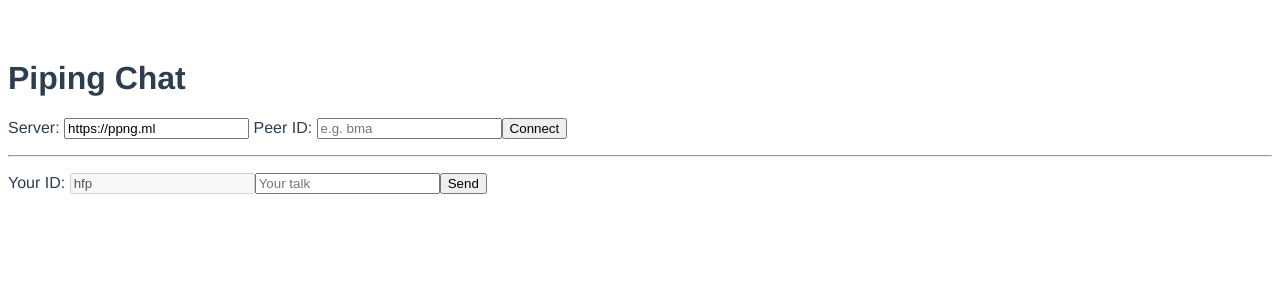
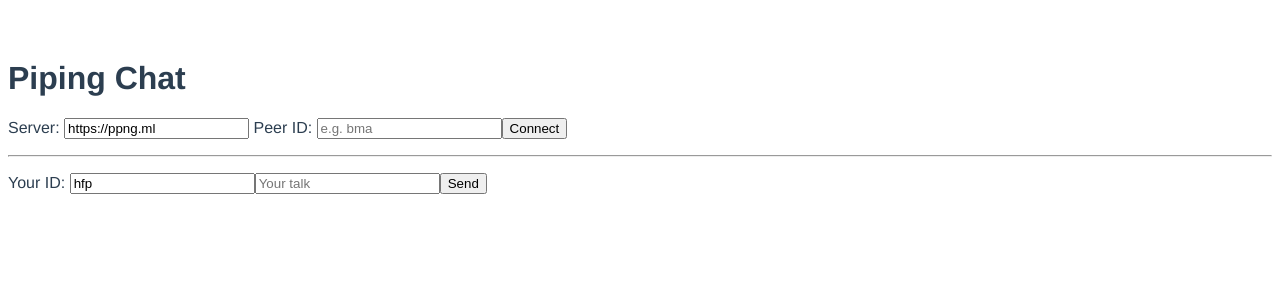
Before and after one commit to nwtgck/piping-chat-web, a Vue app: page / in a window 1280 px wide. Shown: the top 300 px of the page. Built offline with nearby package versions, Linux system fonts and the light colour scheme.

Commit message:
[change] Change talkerId editable

```diff
--- a/src/components/PipingChat.vue
+++ b/src/components/PipingChat.vue
@@ -7,7 +7,7 @@
     </p>
     <hr>
     <p>
-      Your ID: <input type="text" v-bind:value="talkerId" disabled>
+      Your ID: <input type="text" v-model="talkerId">
       <input type="text" v-model="talk" placeholder="Your talk">
       <button v-on:click="sendTalk()">Send</button>
     </p>
```
